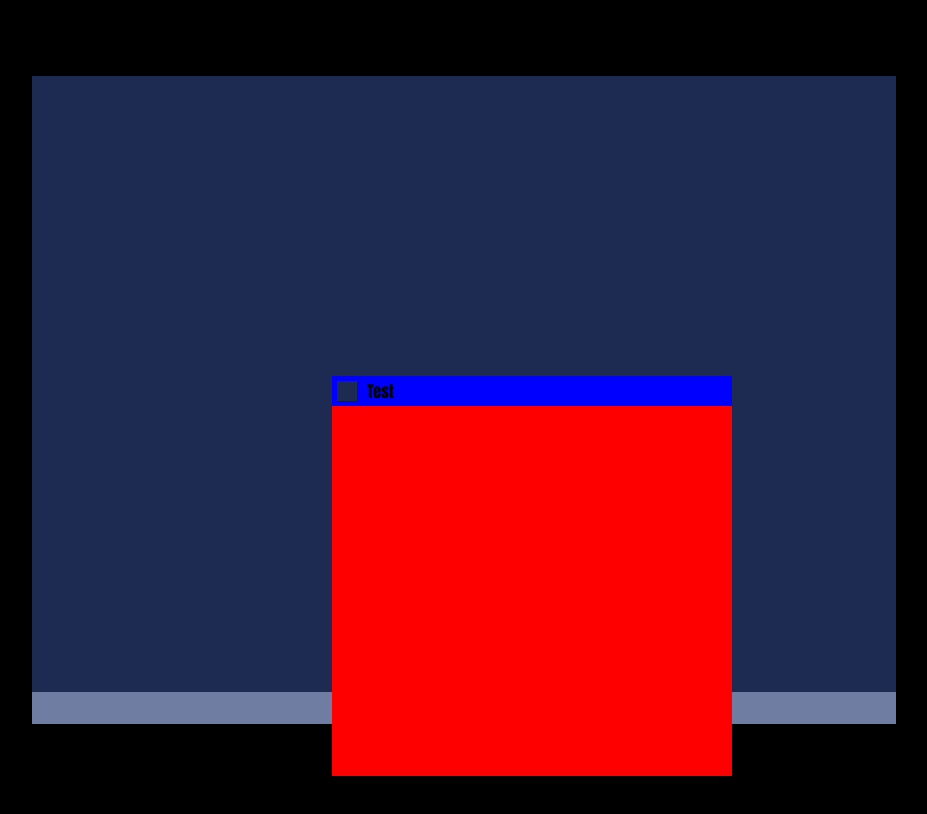
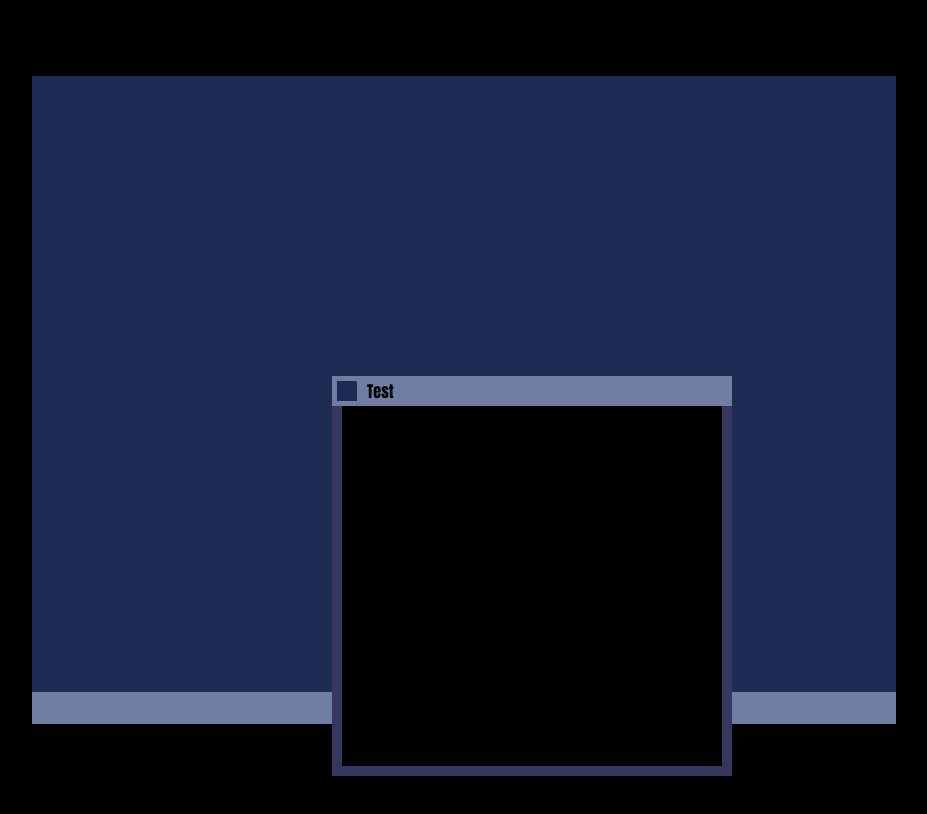
Before and after one commit to SoyVixterDev/personal-site, a React (Vite) app: page / in a window 1280 px wide. Shown: the top 814 px of the page, without its empty margins (176-1103 px from the left). Built offline with nearby package versions, Linux system fonts and the light colour scheme.

Commit message:
Updated placeholder window style

```diff
--- a/src/Window.css
+++ b/src/Window.css
@@ -1,6 +1,6 @@
 .window
 {
-    background-color:red;
+    background-color: #36365f;
 
     -webkit-touch-callout: none;
     -webkit-user-select: none;
@@ -12,10 +12,12 @@
 }
 .window-content
 {
-    background-color: magenta;
-    bottom: 1%;
-    left: 1%;
-    right: 1%;
+    background-color: black;
+    width: auto;
+    height: 90%;
+    margin-bottom: 2.5%;
+    margin-left: 2.5%;
+    margin-right: 2.5%;
 
     -webkit-touch-callout: none;
     -webkit-user-select: none;
@@ -27,7 +29,7 @@
 }
 .window-decorator
 {
-    background-color: blue;
+    background-color: #707da2;
     width: auto;
     height: 5%;
     padding: 5px;
```
